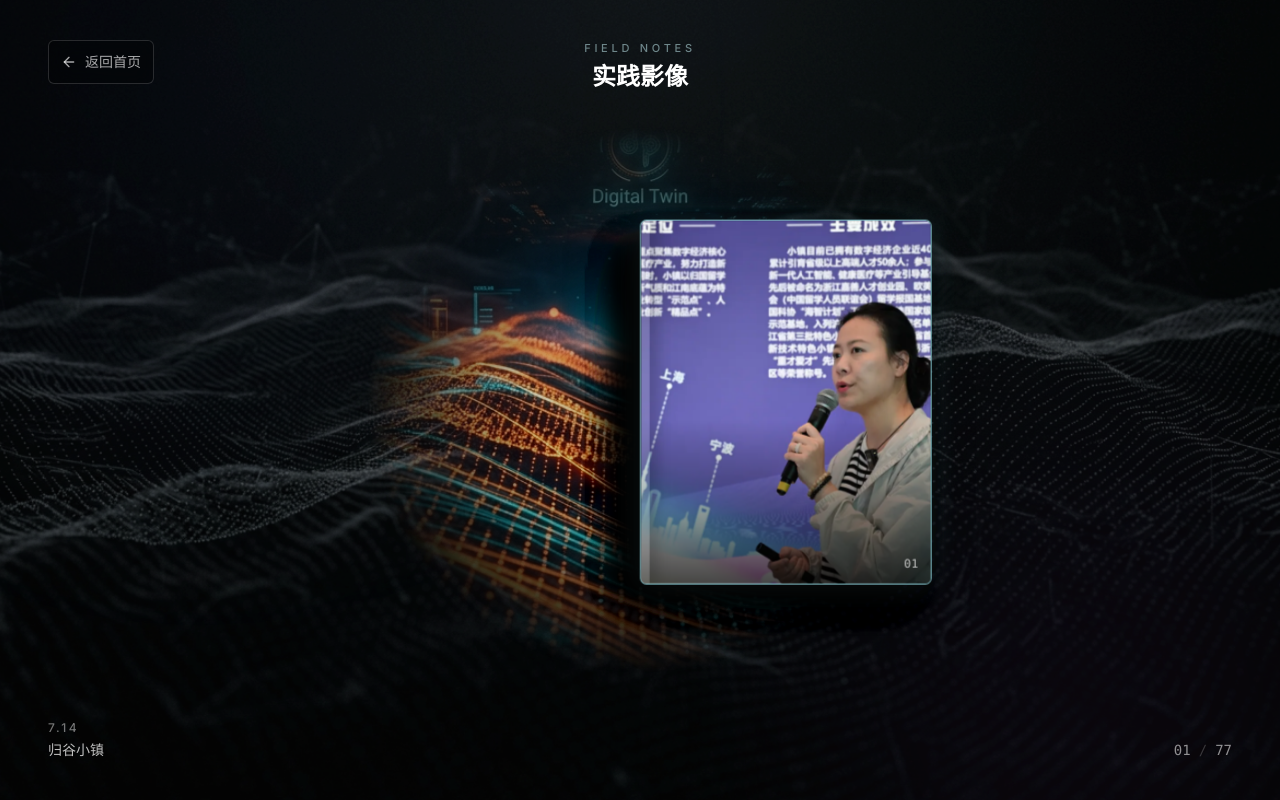
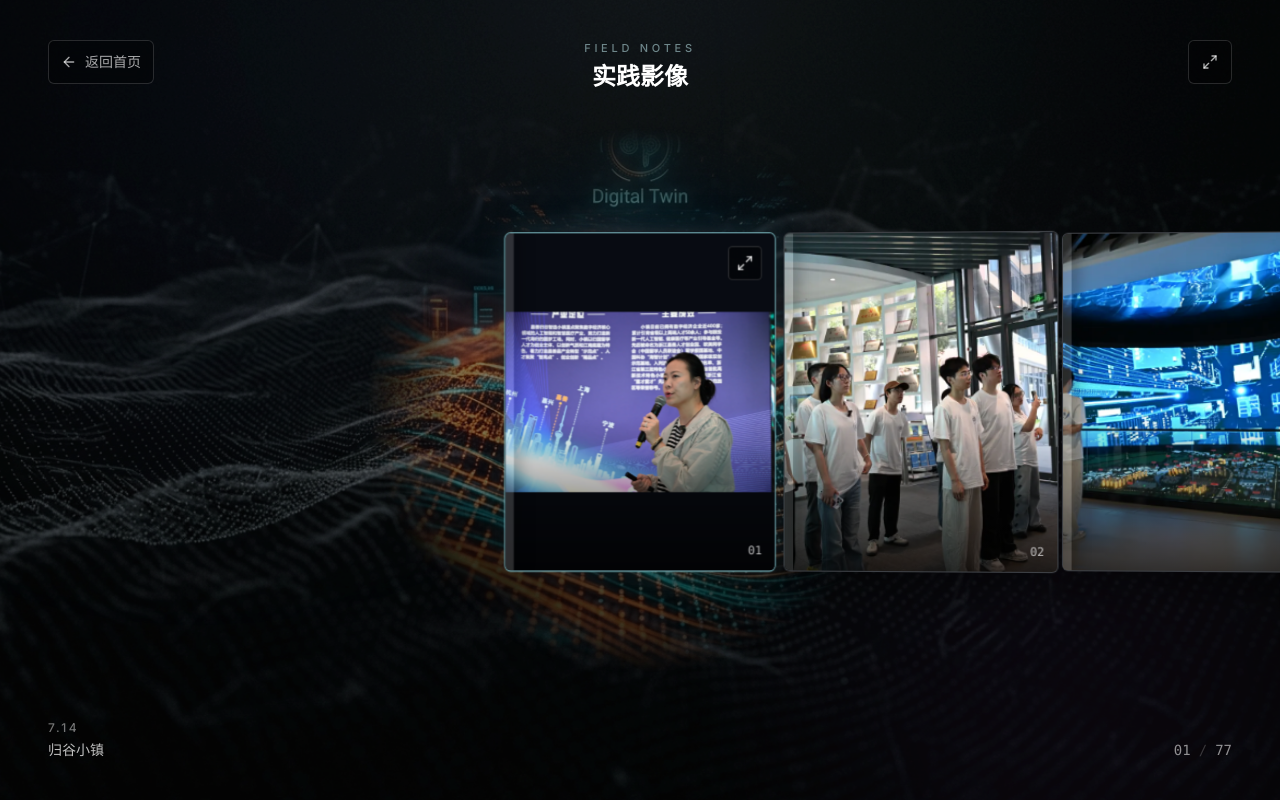
Before and after one commit to Tuzfucius/six-town, a React (Vite) app: page /gallery in a window 1280 px wide. Built offline with nearby package versions, Linux system fonts and the light colour scheme; a web font is replaced by a local one.

Commit message:
fix: 优化画廊连续书架交互

```diff
--- a/scripts/sync-gallery.ts
+++ b/scripts/sync-gallery.ts
@@ -53,9 +53,10 @@ function readDirectoryMetadata(relativePath: string) {
   const segments = relativePath.split('/');
   const date = segments[0] ?? '';
   const locationSegment = segments.length > 2 ? segments[segments.length - 2] : '';
+  const location = locationSegment.replace(/^\d+[_\-\s]*/, '');
   return {
     date,
-    location: locationSegment.replace(/^\d+[_\-\s]*/, ''),
+    location: location === 'egg孵化基地' ? '国际科技产业创投中心' : location,
   };
 }
 
--- a/src/components/GalleryView.tsx
+++ b/src/components/GalleryView.tsx
@@ -1,5 +1,5 @@
 import { useCallback, useState } from 'react';
-import { ArrowLeft, Layers3, Maximize2 } from 'lucide-react';
+import { ArrowLeft, Maximize2 } from 'lucide-react';
 import { AnimatePresence, motion, useReducedMotion } from 'motion/react';
 import { useNavigate } from 'react-router-dom';
 import { galleryImages } from '../data/gallery.generated';
@@ -7,12 +7,9 @@ import InteractiveBackground from './InteractiveBackground';
 import GalleryLightbox from './gallery/GalleryLightbox';
 import GalleryRail from './gallery/GalleryRail';
 
-type GalleryMode = 'stack' | 'focus';
-
 export default function GalleryView() {
   const navigate = useNavigate();
   const reduceMotion = Boolean(useReducedMotion());
-  const [mode, setMode] = useState<GalleryMode>('stack');
   const [activeIndex, setActiveIndex] = useState(0);
   const [isLightboxOpen, setIsLightboxOpen] = useState(false);
   const activeImage = galleryImages[activeIndex];
@@ -44,17 +41,6 @@ export default function GalleryView() {
           </div>
 
           <div className="flex items-center gap-2">
-            {mode === 'focus' && (
-              <>
-                <button
-                  type="button"
-                  onClick={() => setMode('stack')}
-                  className="gallery-toolbar-button"
-                  aria-label="返回层叠视图"
-                  title="层叠视图"
-                >
-                  <Layers3 className="h-4 w-4" />
-                </button>
             <button
               type="button"
               onClick={() => setIsLightboxOpen(true)}
@@ -64,18 +50,14 @@ export default function GalleryView() {
             >
               <Maximize2 className="h-4 w-4" />
             </button>
-              </>
-            )}
           </div>
         </header>
 
         <section className="relative flex min-h-0 flex-1 items-center" aria-labelledby="gallery-status">
           <GalleryRail
             images={galleryImages}
-            mode={mode}
             activeIndex={activeIndex}
             onActiveIndexChange={setActiveIndex}
-            onFocus={() => setMode('focus')}
             onOpen={() => setIsLightboxOpen(true)}
           />
         </section>
--- a/src/components/gallery/GalleryCard.tsx
+++ b/src/components/gallery/GalleryCard.tsx
@@ -11,12 +11,12 @@ import type { GalleryImage } from '../../types/gallery';
 
 interface GalleryCardProps {
   image: GalleryImage;
-  delta: number;
-  mode: 'stack' | 'focus';
-  compression: MotionValue<number>;
+  index: number;
+  activeIndex: number;
+  position: MotionValue<number>;
+  spread: MotionValue<number>;
   cardWidth: number;
   cardHeight: number;
-  isActive: boolean;
   reduceMotion: boolean;
   onFocus: () => void;
   onSelect: () => void;
@@ -25,54 +25,40 @@ interface GalleryCardProps {
 
 export default function GalleryCard({
   image,
-  delta,
-  mode,
-  compression,
+  index,
+  activeIndex,
+  position,
+  spread,
   cardWidth,
   cardHeight,
-  isActive,
   reduceMotion,
   onFocus,
   onSelect,
   onOpen,
 }: GalleryCardProps) {
-  const stackSpacing = Math.max(54, cardWidth * 0.34);
-  const focusSpacing = cardWidth + 24;
-  const restingX = useMotionValue(0);
-  const compressedXOffset = useMotionValue(0);
-  const restingRotateY = useMotionValue(0);
-  const compressedRotateYOffset = useMotionValue(0);
+  const isActive = index === activeIndex;
+  const width = useMotionValue(cardWidth);
 
   useEffect(() => {
-    const direction = delta === 0 ? 0 : Math.sign(delta);
-    const restingSpacing = mode === 'focus' ? focusSpacing : stackSpacing;
-    restingX.set(delta * restingSpacing - cardWidth / 2);
-    compressedXOffset.set(delta * (stackSpacing * 0.58 - restingSpacing));
-    restingRotateY.set(reduceMotion ? 0 : (mode === 'stack' ? direction * -8 : direction * -2));
-    compressedRotateYOffset.set(reduceMotion ? 0 : direction * -8);
-  }, [cardWidth, compressedRotateYOffset, compressedXOffset, delta, focusSpacing, mode, reduceMotion, restingRotateY, restingX, stackSpacing]);
+    width.set(cardWidth);
+  }, [cardWidth, width]);
 
-  const rawX = useTransform(
-    [restingX, compressedXOffset, compression],
-    ([base, offset, value]) => Number(base) + Number(offset) * Number(value),
-  );
-  const rawRotateY = useTransform(
-    [restingRotateY, compressedRotateYOffset, compression],
-    ([base, offset, value]) => Number(base) + Number(offset) * Number(value),
-  );
-  const springConfig = { stiffness: 330, damping: 34, mass: 0.72 };
-  const x = useSpring(rawX, springConfig);
-  const rotateY = useSpring(rawRotateY, springConfig);
-  const visibleDistance = mode === 'focus' ? 5 : 12;
-  const isVisible = Math.abs(delta) <= visibleDistance;
-
-  const handleClick = () => {
-    if (mode === 'focus' && isActive) {
-      onOpen();
-      return;
-    }
-    onSelect();
-  };
+  const x = useTransform([position, spread, width], ([current, expansion, currentWidth]) => {
+    const compactSpacing = Number(currentWidth) * 0.56;
+    const expandedSpacing = Number(currentWidth) * 0.92 + 28;
+    const relative = index - Number(current);
+    const spacing = compactSpacing + (expandedSpacing - compactSpacing) * Number(expansion);
+    return relative * spacing - Number(currentWidth) / 2;
+  });
+  const rotateY = useTransform([position, spread], ([current, expansion]) => {
+    if (reduceMotion) return 0;
+    const relative = index - Number(current);
+    const direction = relative === 0 ? 0 : Math.sign(relative);
+    return direction * (-9 + 6 * Number(expansion));
+  });
+  const z = useTransform(position, (current) => 80 - Math.abs(index - current) * 2);
+  const springX = useSpring(x, { stiffness: 360, damping: 36, mass: 0.7 });
+  const springRotateY = useSpring(rotateY, { stiffness: 360, damping: 36, mass: 0.7 });
 
   return (
     <motion.button
@@ -81,34 +67,35 @@ export default function GalleryCard({
       aria-current={isActive ? 'true' : undefined}
       tabIndex={isActive ? 0 : -1}
       onFocus={onFocus}
-      onClick={handleClick}
-      className={`gallery-card group ${isActive ? 'is-active' : ''} ${mode === 'focus' ? 'is-focus' : 'is-stack'}`}
+      onClick={() => {
+        if (isActive) onOpen();
+        else onSelect();
+      }}
+      className={`gallery-card group ${isActive ? 'is-active' : ''}`}
       style={{
-        x: reduceMotion ? rawX : x,
-        rotateY: reduceMotion ? 0 : rotateY,
+        x: reduceMotion ? x : springX,
+        rotateY: reduceMotion ? 0 : springRotateY,
         width: cardWidth,
         height: cardHeight,
         marginTop: -cardHeight / 2,
-        zIndex: isActive ? 1000 : 500 - Math.abs(delta),
-        z: reduceMotion ? 0 : (isActive ? 80 : -Math.abs(delta) * 4),
-        opacity: isVisible ? 1 : 0,
-        pointerEvents: isVisible ? 'auto' : 'none',
+        zIndex: z,
+        z: reduceMotion ? 0 : z,
       }}
     >
       <img
-        src={isActive && mode === 'focus' ? image.displaySrc : image.thumbnailSrc}
+        src={isActive ? image.displaySrc : image.thumbnailSrc}
         alt=""
-        width={isActive && mode === 'focus' ? image.width : 640}
-        height={isActive && mode === 'focus' ? image.height : 800}
-        loading={Math.abs(delta) <= 2 ? 'eager' : 'lazy'}
+        width={isActive ? image.width : 640}
+        height={isActive ? image.height : 800}
+        loading="lazy"
         draggable={false}
-        className={isActive && mode === 'focus' ? 'object-contain' : 'object-cover'}
+        className={isActive ? 'object-contain' : 'object-cover'}
       />
       <span className="gallery-card-shade" aria-hidden="true" />
       <span className="gallery-card-index" aria-hidden="true">
         {String(image.index).padStart(2, '0')}
       </span>
-      {isActive && mode === 'focus' && (
+      {isActive && (
         <span className="gallery-card-expand" aria-hidden="true">
           <Maximize2 className="h-4 w-4" />
         </span>
--- a/src/components/gallery/GalleryRail.tsx
+++ b/src/components/gallery/GalleryRail.tsx
@@ -12,10 +12,8 @@ import GalleryCard from './GalleryCard';
 
 interface GalleryRailProps {
   images: readonly GalleryImage[];
-  mode: 'stack' | 'focus';
   activeIndex: number;
   onActiveIndexChange: (index: number) => void;
-  onFocus: () => void;
   onOpen: () => void;
 }
 
@@ -25,21 +23,22 @@ function clamp(value: number, min: number, max: number) {
 
 export default function GalleryRail({
   images,
-  mode,
   activeIndex,
   onActiveIndexChange,
-  onFocus,
   onOpen,
 }: GalleryRailProps) {
   const viewportRef = useRef<HTMLDivElement>(null);
   const draggedDistance = useRef(0);
-  const isSettling = useRef(false);
+  const dragStartPosition = useRef(0);
+  const wheelTimer = useRef<number | null>(null);
+  const isInputActive = useRef(false);
+  const lastReportedIndex = useRef(activeIndex);
   const [viewportWidth, setViewportWidth] = useState(() => window.innerWidth);
   const reduceMotion = Boolean(useReducedMotion());
-  const railX = useMotionValue(0);
-  const compressionTarget = useMotionValue(0);
-  const compression = useSpring(compressionTarget, {
-    stiffness: reduceMotion ? 1000 : 260,
+  const position = useMotionValue(activeIndex);
+  const spreadTarget = useMotionValue(1);
+  const spread = useSpring(spreadTarget, {
+    stiffness: reduceMotion ? 1000 : 280,
     damping: reduceMotion ? 100 : 30,
   });
 
@@ -53,69 +52,132 @@ export default function GalleryRail({
 
   const cardWidth = useMemo(() => (
     viewportWidth < 640
-      ? clamp(viewportWidth * 0.56, 176, 232)
-      : clamp(viewportWidth * 0.215, 220, 310)
+      ? clamp(viewportWidth * 0.62, 184, 242)
+      : clamp(viewportWidth * 0.2, 230, 320)
   ), [viewportWidth]);
   const cardHeight = cardWidth * 1.25;
-  const restSpacing = mode === 'focus' ? cardWidth + 24 : Math.max(54, cardWidth * 0.34);
+  const compactSpacing = cardWidth * 0.56;
 
-  const selectIndex = (index: number) => {
-    if (draggedDistance.current > 6 || isSettling.current) return;
-    onActiveIndexChange(index);
-    if (mode === 'stack') onFocus();
-  };
+  useEffect(() => position.on('change', (value) => {
+    const nextIndex = clamp(Math.round(value), 0, images.length - 1);
+    if (nextIndex === lastReportedIndex.current) return;
+    lastReportedIndex.current = nextIndex;
+    onActiveIndexChange(nextIndex);
+  }), [images.length, onActiveIndexChange, position]);
 
-  const moveActiveIndex = (index: number) => {
-    onActiveIndexChange(index);
+  useEffect(() => {
+    lastReportedIndex.current = activeIndex;
+    if (!isInputActive.current && Math.round(position.get()) !== activeIndex) {
+      position.set(activeIndex);
+    }
+  }, [activeIndex, position]);
+
+  useEffect(() => {
+    const preload = (source: string) => {
+      const image = new Image();
+      image.src = source;
+    };
+    images.slice(Math.max(0, activeIndex - 10), activeIndex + 11).forEach((image) => preload(image.thumbnailSrc));
+    images.slice(Math.max(0, activeIndex - 1), activeIndex + 2).forEach((image) => preload(image.displaySrc));
+  }, [activeIndex, images]);
+
+  useEffect(() => () => {
+    if (wheelTimer.current !== null) window.clearTimeout(wheelTimer.current);
+  }, []);
+
+  useEffect(() => {
+    const viewport = viewportRef.current;
+    if (!viewport) return;
+    const handleNativeWheel = (event: globalThis.WheelEvent) => {
+      const delta = Math.abs(event.deltaX) > Math.abs(event.deltaY) ? event.deltaX : event.deltaY;
+      if (!delta) return;
+      event.preventDefault();
+      isInputActive.current = true;
+      spreadTarget.set(0);
+      position.set(clamp(position.get() + delta / 125, 0, images.length - 1));
+      if (wheelTimer.current !== null) window.clearTimeout(wheelTimer.current);
+      wheelTimer.current = window.setTimeout(() => {
+        const target = clamp(Math.round(position.get()), 0, images.length - 1);
+        spreadTarget.set(1);
+        void animate(position, target, {
+          type: reduceMotion ? 'tween' : 'spring',
+          duration: reduceMotion ? 0 : undefined,
+          stiffness: 330,
+          damping: 34,
+        }).then(() => {
+          position.set(target);
+          isInputActive.current = false;
+          lastReportedIndex.current = target;
+          onActiveIndexChange(target);
+        });
+      }, 120);
+    };
+    viewport.addEventListener('wheel', handleNativeWheel, { passive: false });
+    return () => viewport.removeEventListener('wheel', handleNativeWheel);
+  }, [images.length, onActiveIndexChange, position, reduceMotion, spreadTarget]);
+
+  const focusActiveCard = () => {
     window.requestAnimationFrame(() => {
       viewportRef.current?.querySelector<HTMLButtonElement>('.gallery-card[aria-current="true"]')?.focus();
     });
   };
 
+  const settle = () => {
+    const target = clamp(Math.round(position.get()), 0, images.length - 1);
+    spreadTarget.set(1);
+    void animate(position, target, {
+      type: reduceMotion ? 'tween' : 'spring',
+      duration: reduceMotion ? 0 : undefined,
+      stiffness: 330,
+      damping: 34,
+    }).then(() => {
+      position.set(target);
+      isInputActive.current = false;
+      lastReportedIndex.current = target;
+      onActiveIndexChange(target);
+    });
+  };
+
+  const moveToIndex = (index: number, focus = false) => {
+    const target = clamp(index, 0, images.length - 1);
+    spreadTarget.set(1);
+    isInputActive.current = false;
+    lastReportedIndex.current = target;
+    onActiveIndexChange(target);
+    void animate(position, target, {
+      type: reduceMotion ? 'tween' : 'spring',
+      duration: reduceMotion ? 0 : undefined,
+      stiffness: 330,
+      damping: 34,
+    }).then(() => {
+      position.set(target);
+      if (focus) focusActiveCard();
+    });
+  };
+
   const handlePanStart = () => {
     draggedDistance.current = 0;
-    isSettling.current = false;
+    dragStartPosition.current = position.get();
+    isInputActive.current = true;
+    spreadTarget.set(0);
   };
 
   const handlePan = (_event: PointerEvent, info: PanInfo) => {
     draggedDistance.current = Math.max(draggedDistance.current, Math.abs(info.offset.x));
-    railX.set(info.offset.x);
-    if (!reduceMotion) compressionTarget.set(clamp(Math.abs(info.velocity.x) / 1800, 0, 1));
+    position.set(clamp(dragStartPosition.current - info.offset.x / compactSpacing, 0, images.length - 1));
   };
 
-  const handlePanEnd = (_event: PointerEvent, info: PanInfo) => {
-    compressionTarget.set(0);
-    if (draggedDistance.current <= 6) {
-      railX.set(0);
+  const handlePanEnd = () => {
+    settle();
+    window.setTimeout(() => {
       draggedDistance.current = 0;
-      return;
-    }
-    const projectedOffset = info.offset.x + (reduceMotion ? 0 : info.velocity.x * 0.16);
-    const maxStep = mode === 'focus' ? 5 : 9;
-    const step = clamp(Math.round(-projectedOffset / restSpacing), -maxStep, maxStep);
-    const nextIndex = clamp(activeIndex + step, 0, images.length - 1);
-    const actualStep = nextIndex - activeIndex;
-    isSettling.current = true;
-    void animate(railX, -actualStep * restSpacing, {
-      type: reduceMotion ? 'tween' : 'spring',
-      duration: reduceMotion ? 0 : undefined,
-      stiffness: 280,
-      damping: 32,
-    }).then(() => {
-      moveActiveIndex(nextIndex);
-      railX.set(0);
-      window.setTimeout(() => {
-        draggedDistance.current = 0;
-        isSettling.current = false;
-      }, 0);
-    });
+    }, reduceMotion ? 0 : 180);
   };
 
   const handleKeyDown = (event: React.KeyboardEvent<HTMLDivElement>) => {
     if (event.key !== 'ArrowLeft' && event.key !== 'ArrowRight') return;
     event.preventDefault();
-    const direction = event.key === 'ArrowRight' ? 1 : -1;
-    moveActiveIndex(clamp(activeIndex + direction, 0, images.length - 1));
+    moveToIndex(activeIndex + (event.key === 'ArrowRight' ? 1 : -1), true);
   };
 
   return (
@@ -128,7 +190,7 @@ export default function GalleryRail({
     >
       <motion.div
         className="gallery-rail"
-        style={{ x: railX, height: Math.min(cardHeight * 1.36, viewportWidth < 640 ? 430 : 590) }}
+        style={{ height: Math.min(cardHeight * 1.42, viewportWidth < 640 ? 430 : 590) }}
         onPanStart={handlePanStart}
         onPan={handlePan}
         onPanEnd={handlePanEnd}
@@ -137,15 +199,15 @@ export default function GalleryRail({
           <GalleryCard
             key={image.id}
             image={image}
-            delta={index - activeIndex}
-            mode={mode}
-            compression={compression}
+            index={index}
+            activeIndex={activeIndex}
+            position={position}
+            spread={spread}
             cardWidth={cardWidth}
             cardHeight={cardHeight}
-            isActive={index === activeIndex}
             reduceMotion={reduceMotion}
-            onFocus={() => onActiveIndexChange(index)}
-            onSelect={() => selectIndex(index)}
+            onFocus={() => moveToIndex(index)}
+            onSelect={() => moveToIndex(index)}
             onOpen={onOpen}
           />
         ))}
```
Also changed, not shown: src/data/gallery.generated.ts (+6 -6 lines), src/components/gallery/README.md. Lines whose indentation alone changed are shown as unchanged.
